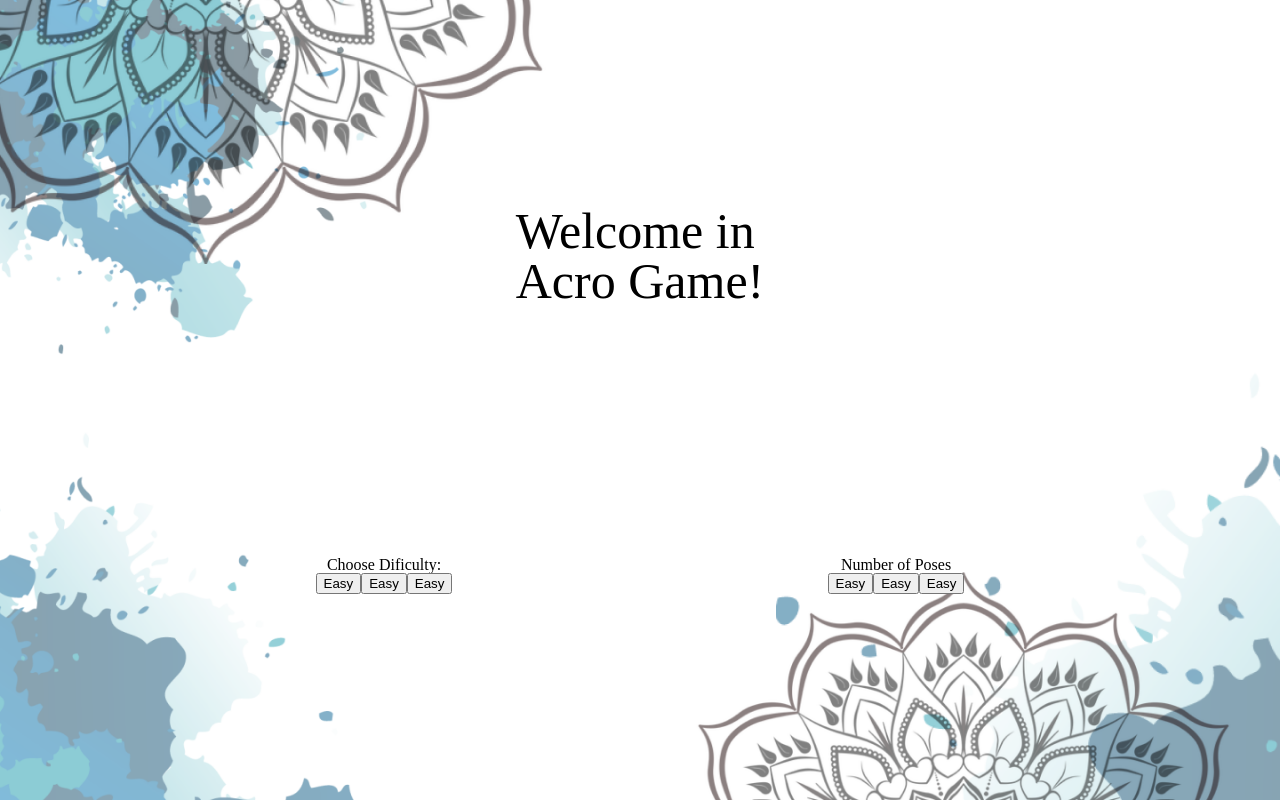
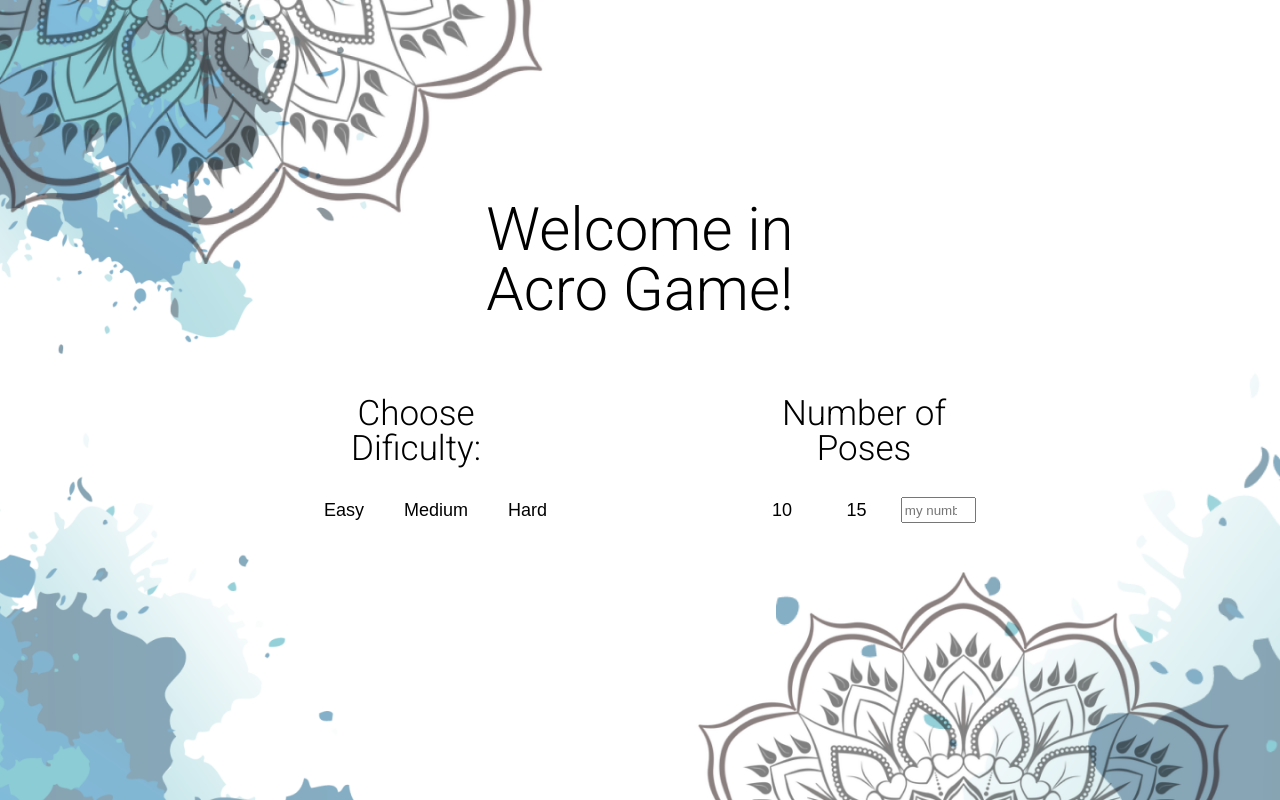
Before and after one commit to KajaPiechowka/Acro-Game, a React (Create React App) app in the folder akro-game/: page / in a window 1280 px wide. Built offline with nearby package versions, Linux system fonts and the light colour scheme.

Commit message:
scss in main page

```diff
--- a/akro-game/src/components/Main/Main.js
+++ b/akro-game/src/components/Main/Main.js
@@ -9,19 +9,30 @@ const Main = () => {
       </h1>
       <div className="main__forms">
         <div className="main__form">
-          <span>Choose Dificulty:</span>
+          <span>
+            Choose <br />
+            Dificulty:
+          </span>
           <div className="main__buttons">
             <button className="main__button">Easy</button>
-            <button className="main__button">Easy</button>
-            <button className="main__button">Easy</button>
+            <button className="main__button">Medium</button>
+            <button className="main__button">Hard</button>
           </div>
         </div>
         <div className="main__form">
-          <span>Number of Poses</span>
+          <span>
+            Number of
+            <br /> Poses
+          </span>
           <div className="main__buttons">
-            <button className="main__button">Easy</button>
-            <button className="main__button">Easy</button>
-            <button className="main__button">Easy</button>
+            <button className="main__button">10</button>
+            <button className="main__button">15</button>
+            <input
+              className="main__input"
+              type="number"
+              name="number"
+              placeholder="my number"
+            ></input>
           </div>
         </div>
       </div>
--- a/akro-game/src/scss/main.scss
+++ b/akro-game/src/scss/main.scss
@@ -1,3 +1,3 @@
 @import "./settings/reset";
-
+@import "./settings/fonts";
 @import "./pages/main-page";
--- a/akro-game/src/scss/pages/_main-page.scss
+++ b/akro-game/src/scss/pages/_main-page.scss
@@ -8,21 +8,26 @@
   align-items: center;
 }
 .container {
-  width: 80%;
-  height: 80%;
+  width: 70%;
+  height: 70%;
 }
 .main {
   display: flex;
-  justify-content: space-around;
+  justify-content: center;
   align-items: center;
   flex-direction: column;
+  font-family: $font-main;
+  font-weight: 300;
+
   &__title {
-    font-size: 50px;
+    font-size: 60px;
+    border-radius: 60px;
   }
   &__forms {
     display: flex;
     justify-content: space-around;
     width: 100%;
+    height: 50%;
   }
   &__form {
     display: flex;
@@ -30,5 +35,29 @@
     align-items: center;
     flex-direction: column;
     width: 50%;
+    span {
+      font-size: 35px;
+      margin-bottom: 30px;
+      text-align: center;
+    }
+  }
+  &__buttons {
+    height: 10%;
+    width: 50%;
+    display: flex;
+    justify-content: space-between;
+    align-items: center;
+  }
+  &__button {
+    border: none;
+    border-radius: none;
+    background-color: transparent;
+    padding: 20px;
+    font-size: 18px;
+  }
+  &__input {
+    width: 30%;
+    height: 20px;
+    color: #4c73c9a4;
   }
 }
--- /dev/null
+++ b/akro-game/src/scss/settings/_fonts.scss
@@ -0,0 +1,3 @@
+@import url("https://fonts.googleapis.com/css2?family=Roboto:wght@100;300;500;700&display=swap");
+
+$font-main: "roboto", "sans-serif";
```
